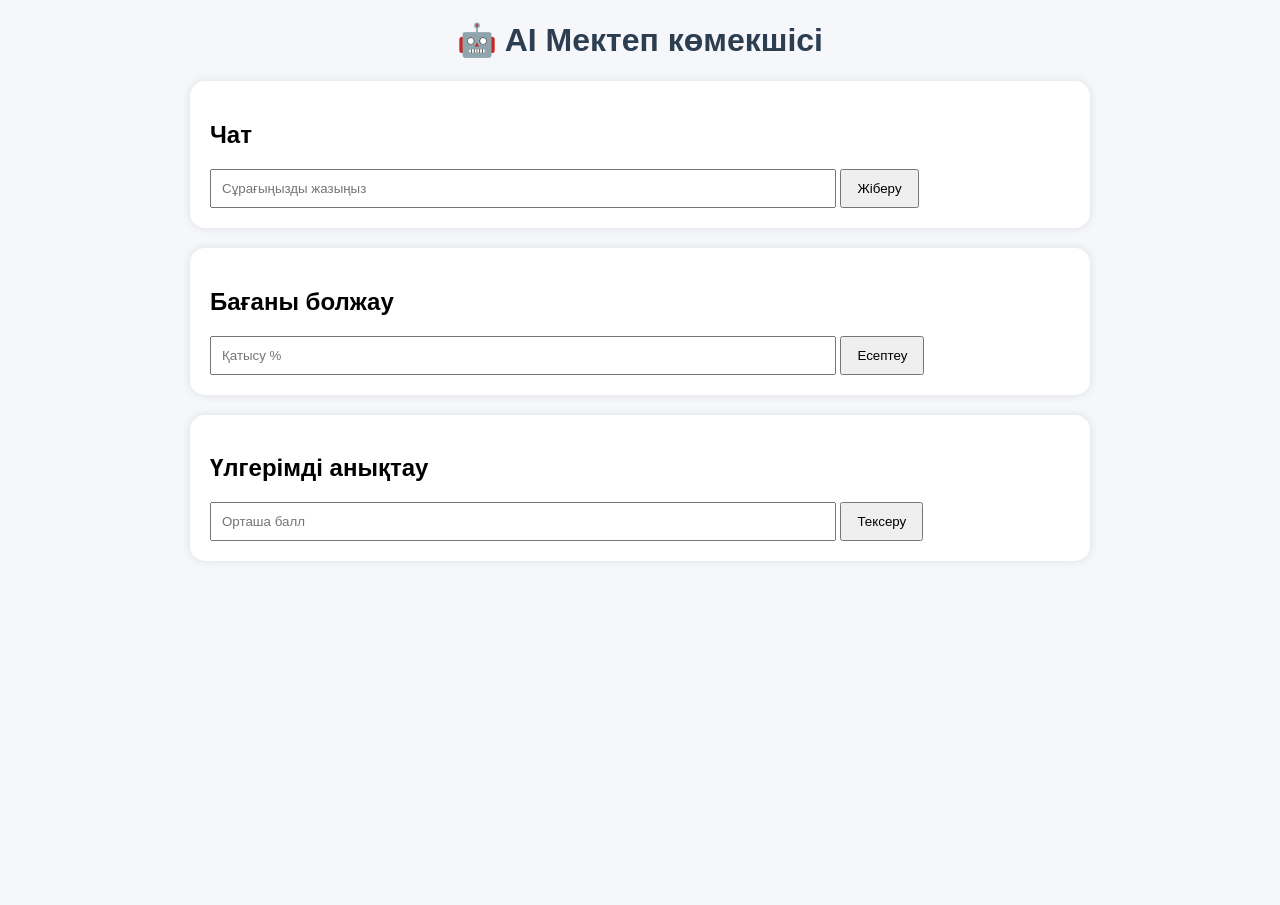
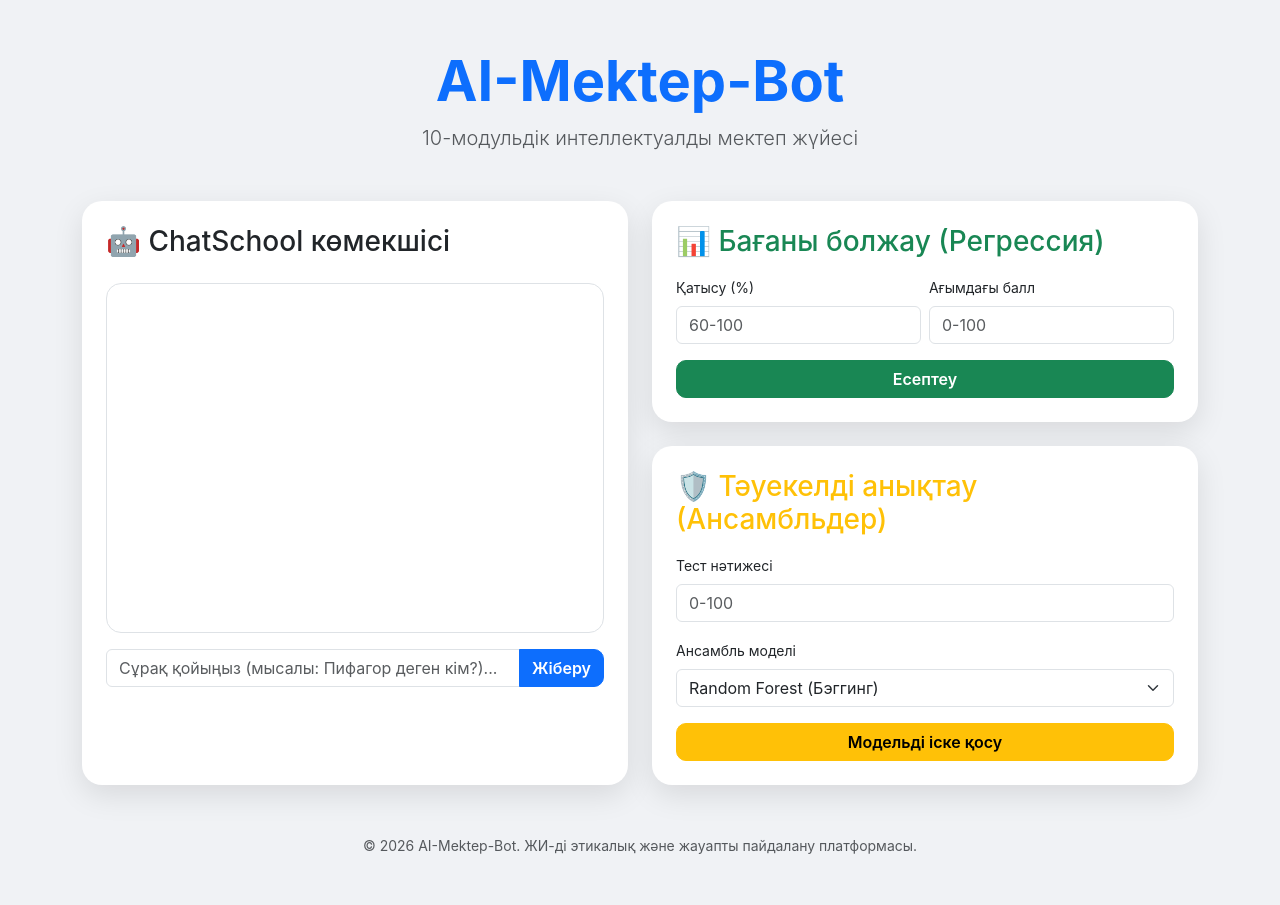
Before and after one commit to aruzhantokenova60-dot/ai-mektep-bot, a Flask app: page / in a window 1280 px wide. Before the commit the page ends 541 px from the top, so only its background shows below. Run offline with Flask 3, Linux system fonts and the light colour scheme.

Commit message:
Update index.html

```diff
--- a/templates/index.html
+++ b/templates/index.html
@@ -2,66 +2,93 @@
 <html lang="kk">
 <head>
     <meta charset="UTF-8">
-<title>AI Мектеп көмекшісі</title>
-<link rel="stylesheet" href="{{ url_for('static', filename='style.css') }}">
+    <meta name="viewport" content="width=device-width, initial-scale=1.0">
+    <title>AI-Mektep-Bot | 10 Модульдік Жоба</title>
+    <link href="https://cdn.jsdelivr.net/npm/bootstrap@5.3.0/dist/css/bootstrap.min.css" rel="stylesheet">
+    <style>
+        body { background-color: #f0f2f5; font-family: 'Inter', sans-serif; }
+        .main-card { border: none; border-radius: 20px; box-shadow: 0 10px 30px rgba(0,0,0,0.1); }
+        .chat-area { height: 350px; overflow-y: auto; background: #fff; border-radius: 15px; padding: 20px; border: 1px solid #dee2e6; }
+        .bot-msg { background: #e7f3ff; color: #0052cc; padding: 10px 15px; border-radius: 15px; margin-bottom: 10px; display: inline-block; }
+        .user-msg { background: #f0f0f0; padding: 10px 15px; border-radius: 15px; margin-bottom: 10px; text-align: right; }
+        .btn-custom { border-radius: 10px; font-weight: 600; }
+    </style>
 </head>
+<body class="container py-5">
 
-<body>
-
-<div class="container">
-
-<h1>🤖 AI Мектеп көмекшісі</h1>
-
-<div class="card">
-
-<h2>Чат</h2>
-
-<form action="/chat" method="post">
-<input type="text" name="message"
-placeholder="Сұрағыңызды жазыңыз">
-<button type="submit">Жіберу</button>
-</form>
-
-{% if answer %}
-<p><b>Жауап:</b> {{ answer }}</p>
-{% endif %}
-
+    <div class="text-center mb-5">
+        <h1 class="display-4 fw-bold text-primary">AI-Mektep-Bot</h1>
+        <p class="lead text-muted">10-модульдік интеллектуалды мектеп жүйесі</p>
     </div>
 
-<div class="card">
-
-<h2>Бағаны болжау</h2>
-
-<form action="/predict" method="post">
-<input type="number"
-name="attendance"
-placeholder="Қатысу %">
-<button type="submit">Есептеу</button>
+    <div class="row g-4">
+        <div class="col-lg-6">
+            <div class="card main-card h-100 p-4">
+                <h3 class="mb-4">🤖 ChatSchool көмекшісі</h3>
+                <div class="chat-area mb-3 d-flex flex-column">
+                    {% if user_message %}
+                        <div class="user-msg align-self-end"><b>Сіз:</b> {{ user_message }}</div>
+                    {% endif %}
+                    {% if answer %}
+                        <div class="bot-msg align-self-start"><b>AI:</b> {{ answer|safe }}</div>
+                    {% endif %}
+                </div>
+                <form action="/chat" method="POST">
+                    <div class="input-group">
+                        <input type="text" name="message" class="form-control" placeholder="Сұрақ қойыңыз (мысалы: Пифагор деген кім?)..." required>
+                        <button class="btn btn-primary btn-custom" type="submit">Жіберу</button>
+                    </div>
                 </form>
-
-{% if grade %}
-<p>Болжамды баға: {{ grade }}</p>
-{% endif %}
-
+            </div>
         </div>
 
-<div class="card">
-
-<h2>Үлгерімді анықтау</h2>
-
-<form action="/classify" method="post">
-<input type="number"
-name="score"
-placeholder="Орташа балл">
-<button type="submit">Тексеру</button>
+        <div class="col-lg-6">
+            <div class="card main-card p-4 mb-4">
+                <h3 class="mb-3 text-success">📊 Бағаны болжау (Регрессия)</h3>
+                <form action="/predict" method="POST">
+                    <div class="row g-2">
+                        <div class="col-6">
+                            <label class="form-label small">Қатысу (%)</label>
+                            <input type="number" name="attendance" class="form-control" placeholder="60-100" required>
+                        </div>
+                        <div class="col-6">
+                            <label class="form-label small">Ағымдағы балл</label>
+                            <input type="number" name="current_score" class="form-control" placeholder="0-100" required>
+                        </div>
+                    </div>
+                    <button class="btn btn-success btn-custom w-100 mt-3" type="submit">Есептеу</button>
                 </form>
-
-{% if level %}
-<p>Деңгей: {{ level }}</p>
+                {% if grade %}
+                    <div class="alert alert-success mt-3 py-2">Болжамды баға: <strong>{{ grade }}</strong></div>
                 {% endif %}
-
             </div>
 
+            <div class="card main-card p-4">
+                <h3 class="mb-3 text-warning">🛡️ Тәуекелді анықтау (Ансамбльдер)</h3>
+                <form action="/classify" method="POST">
+                    <div class="mb-3">
+                        <label class="form-label small">Тест нәтижесі</label>
+                        <input type="number" name="score" class="form-control" placeholder="0-100" required>
+                    </div>
+                    <div class="mb-3">
+                        <label class="form-label small">Ансамбль моделі</label>
+                        <select name="model_type" class="form-select">
+                            <option value="RandomForest">Random Forest (Бэггинг)</option>
+                            <option value="AdaBoost">AdaBoost (Күшейту)</option>
+                            <option value="XGBoost">XGBoost (Extreme Gradient Boosting)</option>
+                        </select>
+                    </div>
+                    <button class="btn btn-warning btn-custom w-100" type="submit">Модельді іске қосу</button>
+                </form>
+                {% if level %}
+                    <div class="alert alert-warning mt-3 py-2">Мәртебесі: <strong>{{ level }}</strong></div>
+                {% endif %}
+            </div>
+        </div>
+    </div>
+
+    <div class="text-center mt-5 text-muted">
+        <small>© 2026 AI-Mektep-Bot. ЖИ-ді этикалық және жауапты пайдалану платформасы.</small>
     </div>
 
 </body>
```
Lines whose indentation alone changed are shown as unchanged.
